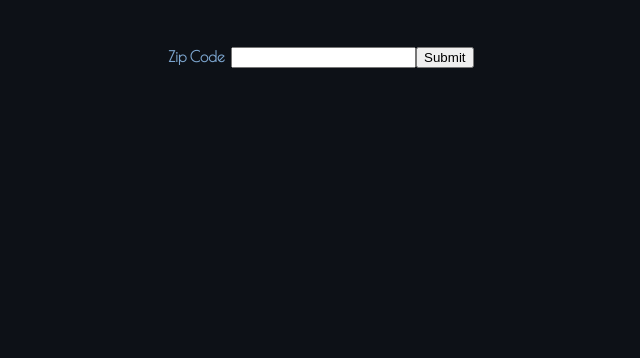
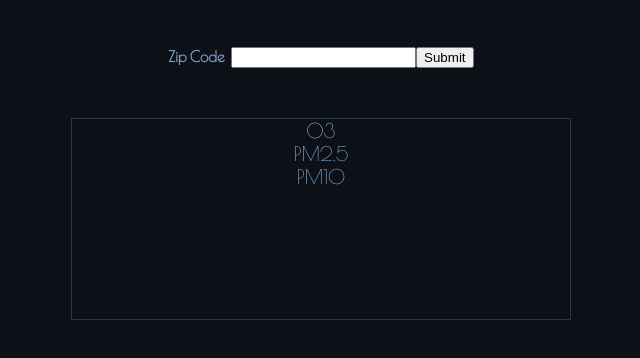
Before and after one commit to glindelien/async-playground, a React app: page / in a window 1280 px wide. Shown: the part 180-538 px from the top of the page, without its empty margins (319-959 px from the left). Built offline with nearby package versions, Linux system fonts and the light colour scheme.

Commit message:
Build skeleton for air quality data

```diff
--- a/client/components/AirQualityView.jsx
+++ b/client/components/AirQualityView.jsx
@@ -1,7 +1,11 @@
 import React from 'react';
 
 const AirQualityView = () => (
-  <div></div>
+  <div id='air-quality-view'>
+    <div class='aqi ozone'>O3</div>
+    <div class='aqi PM25'>PM2.5</div>
+    <div class='aqi PM10'>PM10</div>
+  </div>
 );
 
 export default AirQualityView;
```
